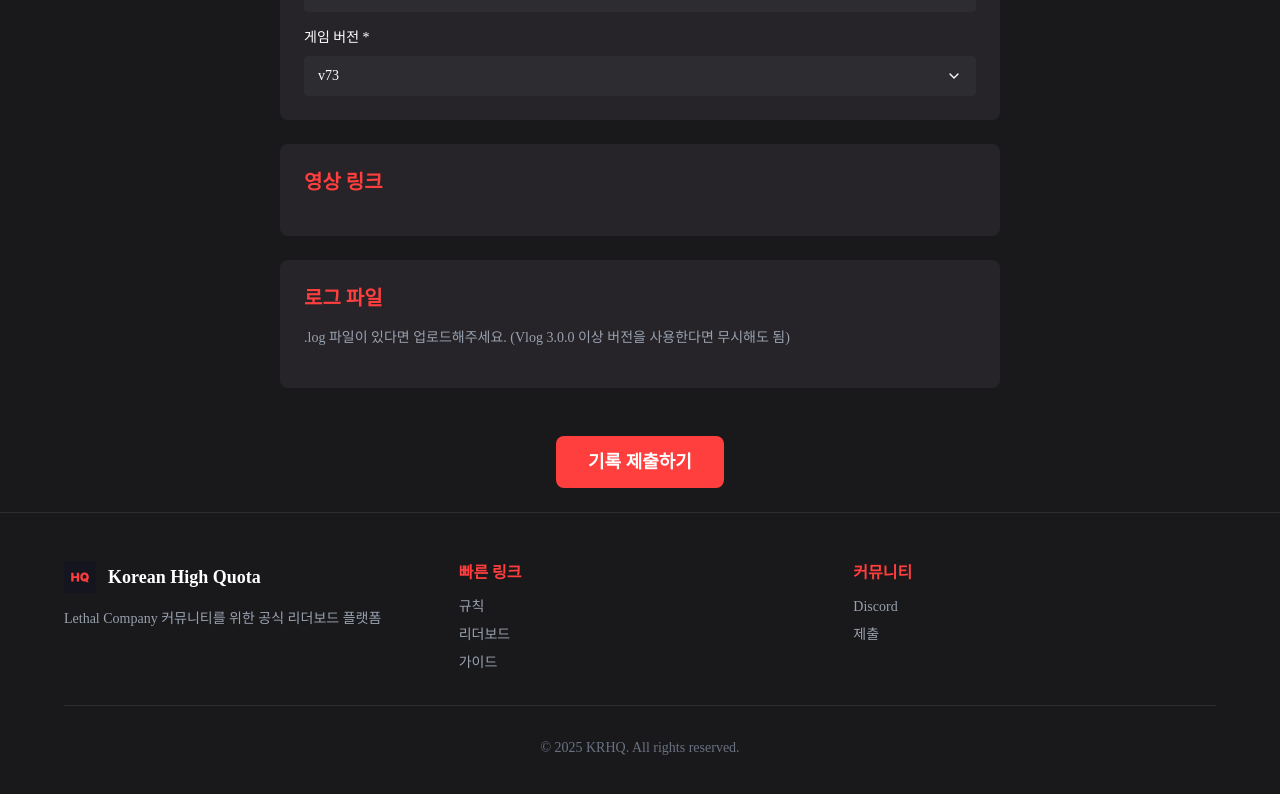
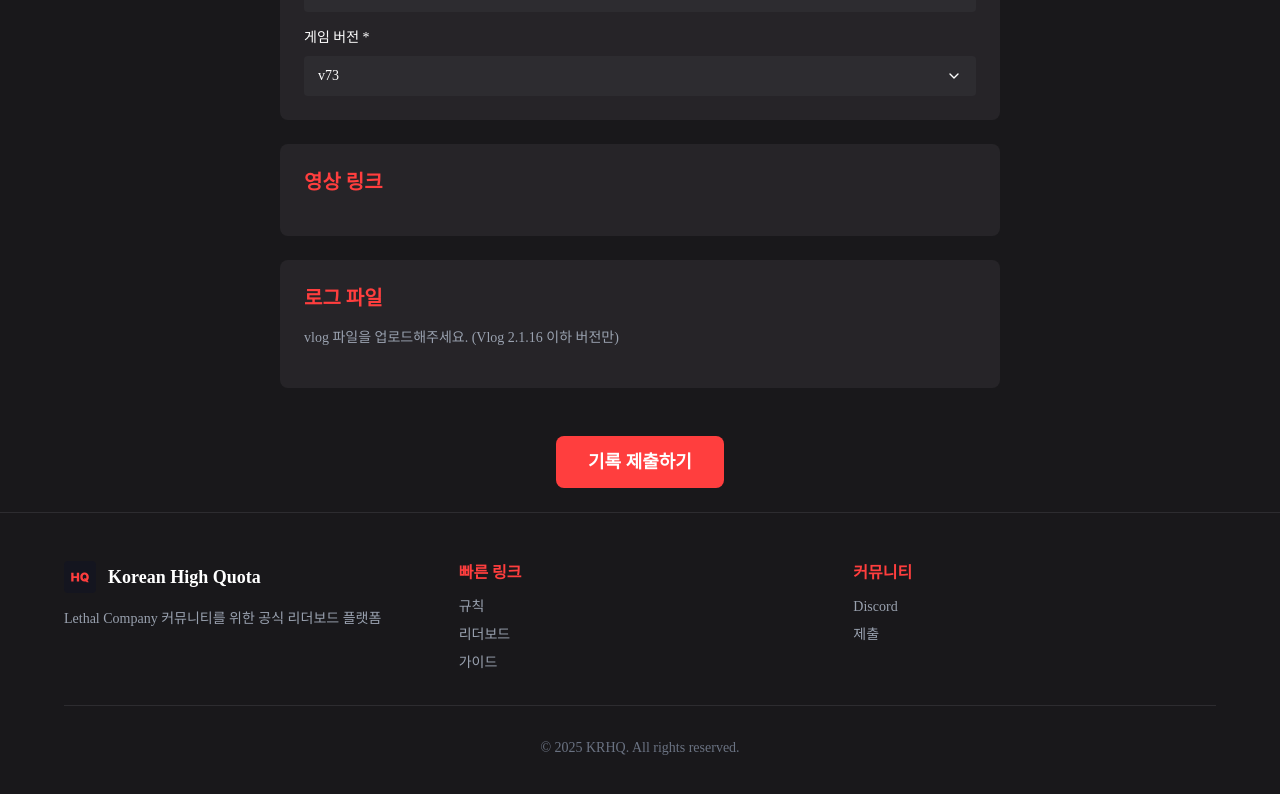
Before and after one commit to P-Asta/krhq-page, a React (Vite) app: page /submit in a window 1280 px wide. Shown: the part 844-1638 px from the top of the page. Built offline with nearby package versions, Linux system fonts and the light colour scheme.

Commit message:
chore(submit): change text

```diff
--- a/src/Submit.jsx
+++ b/src/Submit.jsx
@@ -917,8 +917,7 @@ const Submit = () => {
 
             <div className="space-y-6">
               <p className="text-sm text-gray-400 mb-4">
-                .log 파일이 있다면 업로드해주세요. (Vlog 3.0.0 이상 버전을
-                사용한다면 무시해도 됨)
+                vlog 파일을 업로드해주세요. (Vlog 2.1.16 이하 버전만)
               </p>
               {getActiveTeamMembers().map((member, playerIndex) => (
                 <div
```
Also changed, not shown: 1 other file (tests, documents, lock files or other folders).
